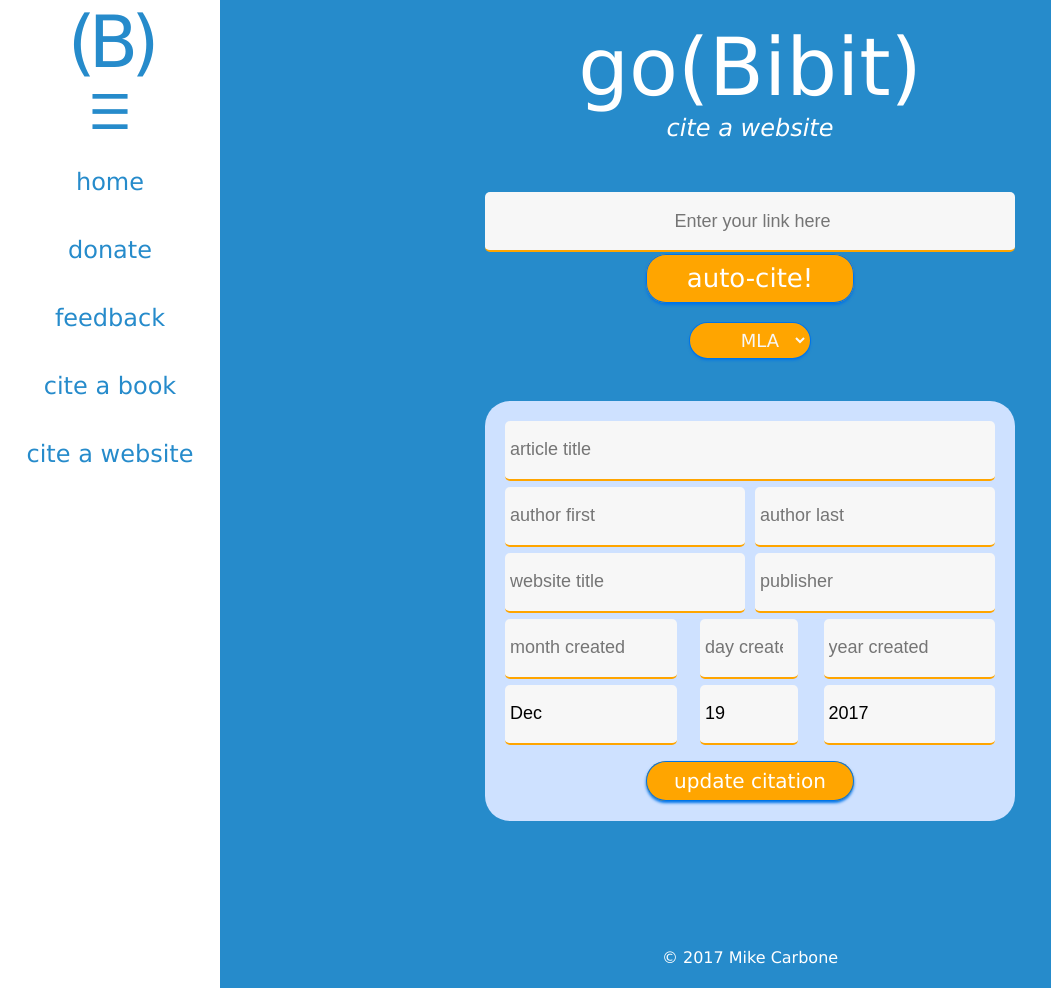
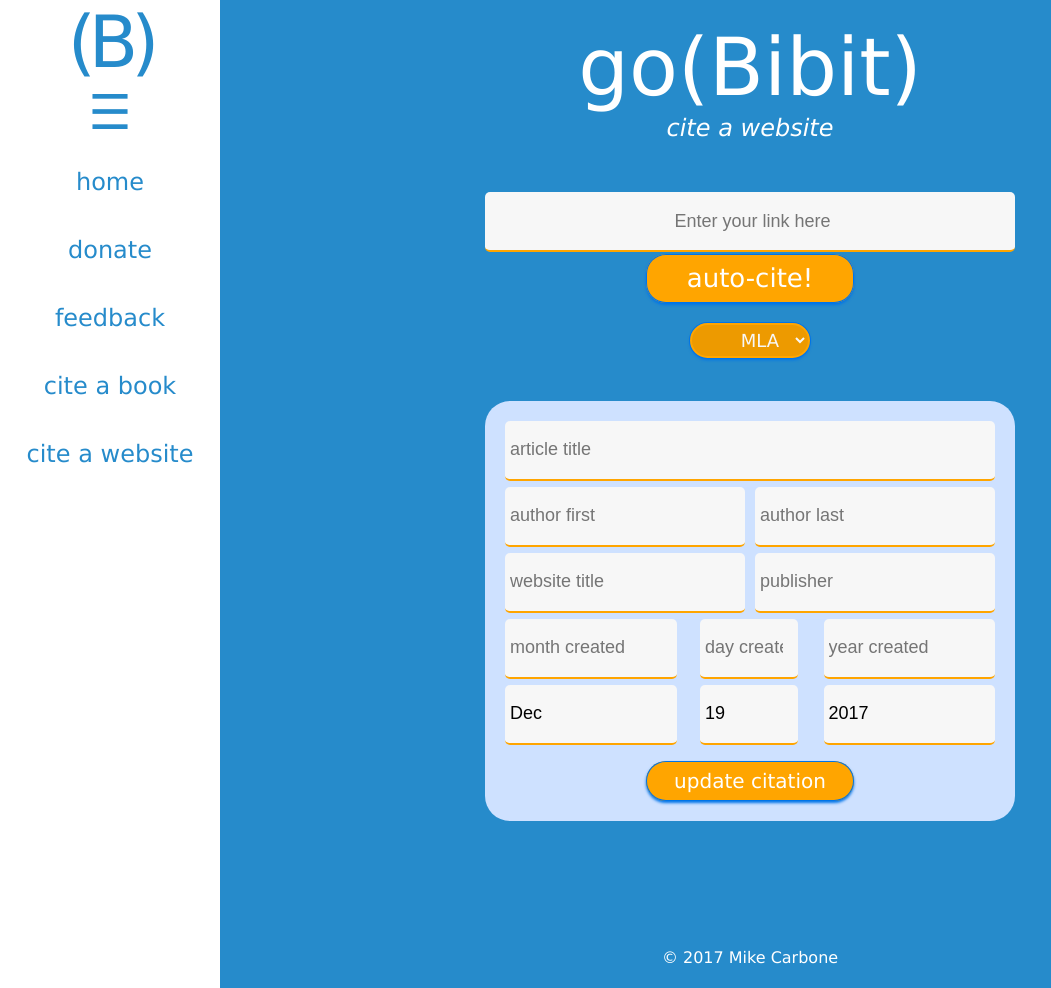
Before and after one commit to MikeCarbone/CitationMachine, a Python web app: template templates/website.html in a window 1280 px wide, with the pointer over the restyled element. Shown: the whole page, without its empty margins (0-1051 px from the left). Run offline with Jinja, Linux system fonts and the light colour scheme; the template is opened without the code that fills it, so the values that code supplies are empty.

Commit message:
added hover state for dropdown

```diff
--- a/static/css/beautifulWebsite.css
+++ b/static/css/beautifulWebsite.css
@@ -330,6 +330,11 @@ select{
    	width: 10%;
 }
 
+select:hover{
+	background-color: #ED9A00;
+}
+
+
 /*iPhone6*/
 @media screen and (width: 375px) and (height: 667px){
 	.center-logo{
```
